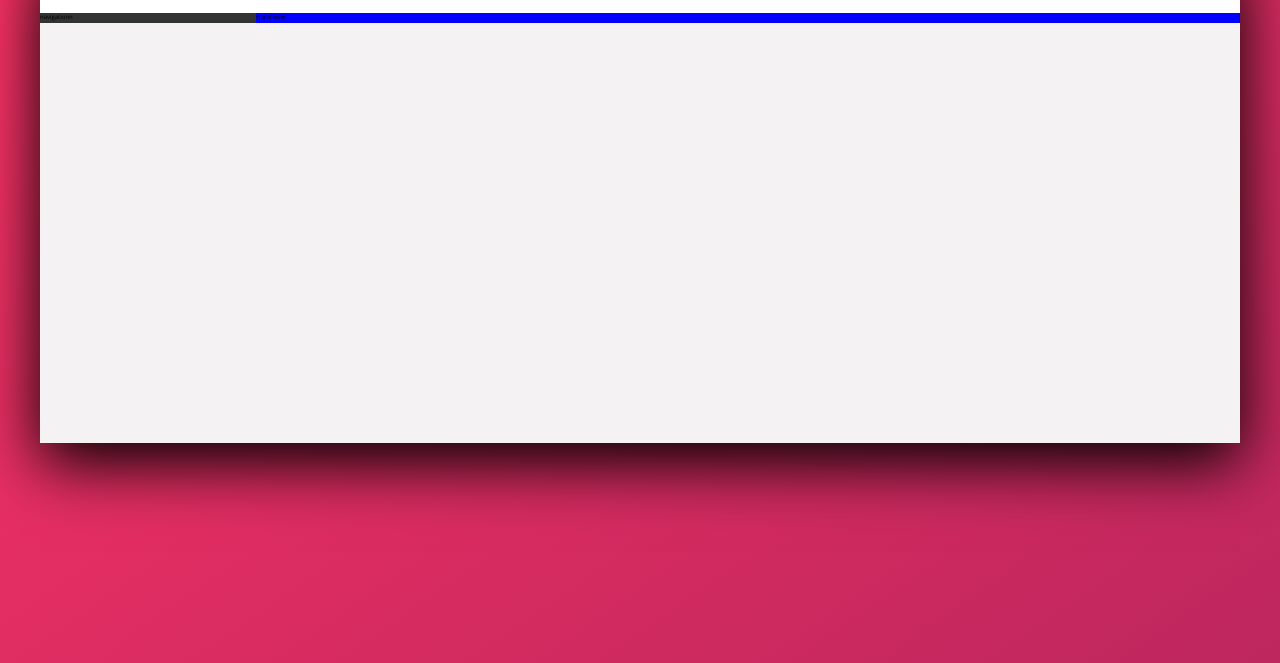
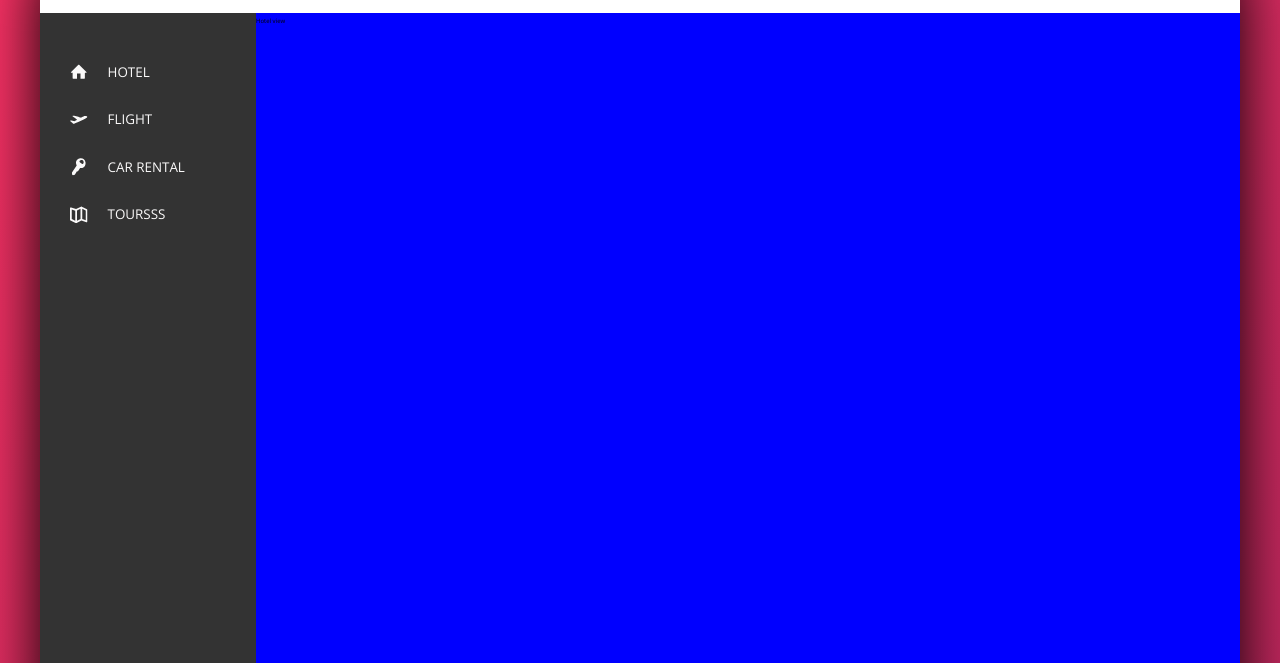
Before and after one commit to andreuhh/travelSocialNet, a website: page index.html in a window 1280 px wide. Shown: the part 137-800 px from the top of the page. Drawn offline with nearby package versions, Linux system fonts and the light colour scheme.

Commit message:
sidebar without hover

```diff
--- a/index.html
+++ b/index.html
@@ -57,8 +57,49 @@
 
       <div class="content">
         <nav class="sidebar">
-          <p>navigationn</p>
+          <ul class="side-nav">
+            <li class="side-nav__item">
+              <a href="#" class="side-nav__link">
+                <svg class="side-nav__icon">
+                  <use xlink:href="img/sprite.svg#icon-home"></use>
+                </svg>
+                <span>Hotel</span>
+              </a>
+            </li>
+
+            <li class="side-nav__item">
+              <a href="#" class="side-nav__link">
+                <svg class="side-nav__icon">
+                  <use xlink:href="img/sprite.svg#icon-aircraft-take-off"></use>
+                </svg>
+                <span>Flight</span>
+              </a>
+            </li>
+
+            <li class="side-nav__item">
+              <a href="#" class="side-nav__link">
+                <svg class="side-nav__icon">
+                  <use xlink:href="img/sprite.svg#icon-key"></use>
+                </svg>
+                <span>Car rental</span>
+              </a>
+            </li>
+
+            <li class="side-nav__item">
+              <a href="#" class="side-nav__link">
+                <svg class="side-nav__icon">
+                  <use xlink:href="img/sprite.svg#icon-map"></use>
+                </svg>
+                <span>Toursss</span>
+              </a>
+            </li>
+          </ul>
+
+          <div class="legal">
+            &copy; 2020 by Trillo All rights reserved.
+          </div>
         </nav>
+
         <main class="hotel-view">
           <p>Hotel view</p>
         </main>
--- a/sass/_base.scss
+++ b/sass/_base.scss
@@ -34,7 +34,7 @@ html {
 body {
   font-family: 'Open Sans', sans-serif;
   font-weight: 400;
-  line-height: 1.6;
+  line-height: 1.6rem; // it was 1.6
   color: var(--color-grey-light-2);
   background-image: linear-gradient(
     to right bottom,
--- a/sass/_components.scss
+++ b/sass/_components.scss
@@ -115,3 +115,54 @@
     margin-right: 2rem;
   }
 }
+
+//////////////////////////////////
+// SIDE NAVIGATION
+.side-nav {
+  font-size: 5.5rem;
+  list-style: none;
+  margin-top: 3.5rem;
+
+  &__item {
+  }
+
+  &__item::before {
+    content: '';
+    position: 0;
+    top: 0;
+    left: 0;
+    height: 100%;
+  }
+
+  &__link:link,
+  &__link:visited {
+    color: var(--color-grey-light-1);
+    text-decoration: none;
+    text-transform: uppercase;
+    display: block;
+    padding: 1.5rem 3rem;
+
+    display: flex;
+    align-items: center;
+  }
+
+  &__link:hover {
+    color: orangered;
+  }
+
+  &__icon {
+    height: 1.75rem;
+    width: 1.75rem;
+    margin-right: 2rem;
+    fill: currentColor; // it's the color of parent element
+  }
+}
+
+//////////////////////////////////
+// LEGAL TEXT
+.legal {
+  font-size: 1.2rem;
+  color: var(--color-grey-light-4);
+  text-align: center;
+  padding: 2.5rem;
+}
--- a/sass/_layout.scss
+++ b/sass/_layout.scss
@@ -26,10 +26,14 @@
   background-color: var(--color-grey-dark-1);
 
   flex: 0 0 18%;
+  display: flex;
+  flex-direction: column;
+  justify-content: space-between;
 }
 
 .hotel-view {
   background-color: #fff;
   background-color: blue;
+  height: 80rem;
   flex: 1;
 }
```
Also changed, not shown: css/style.css.
